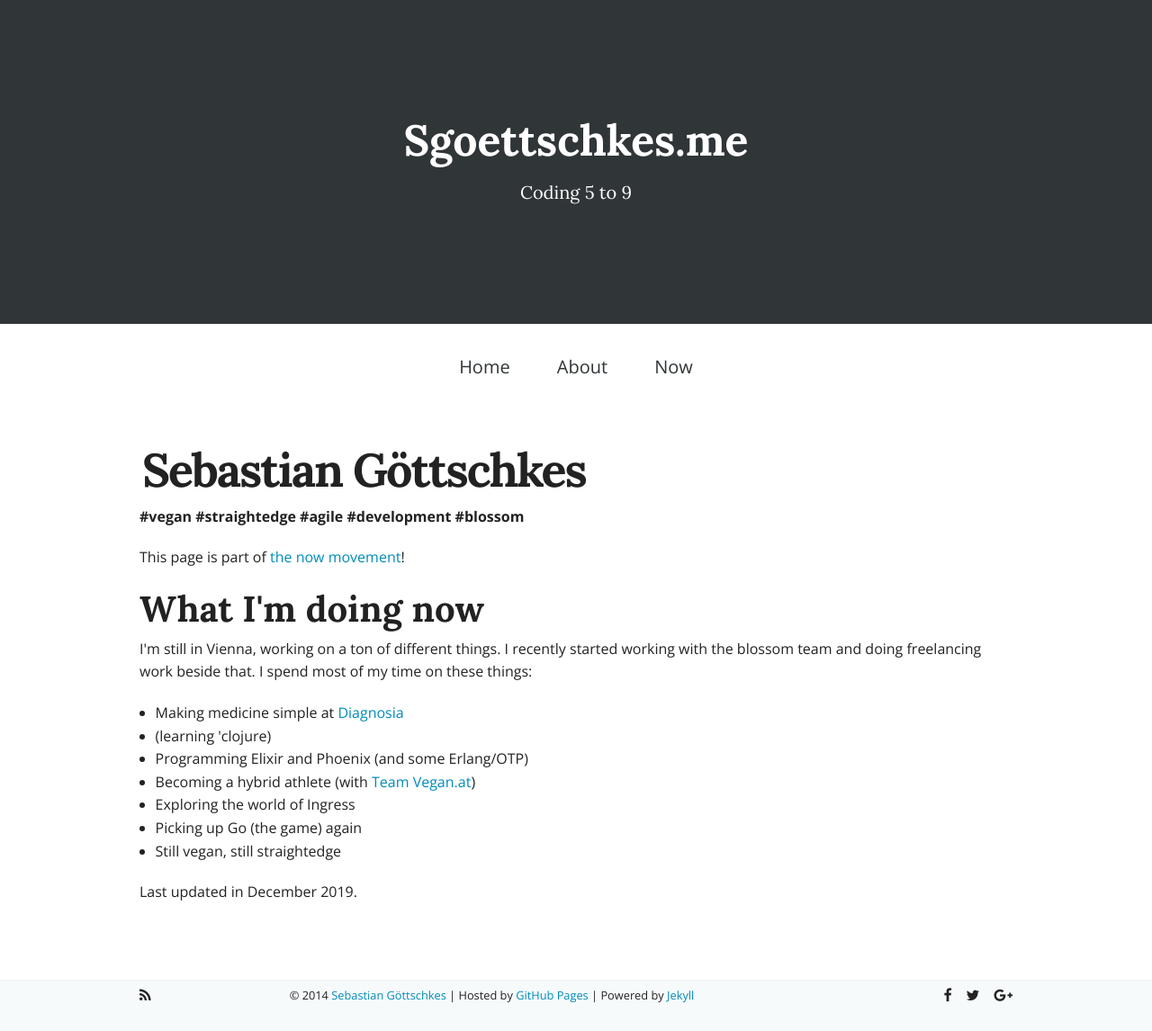
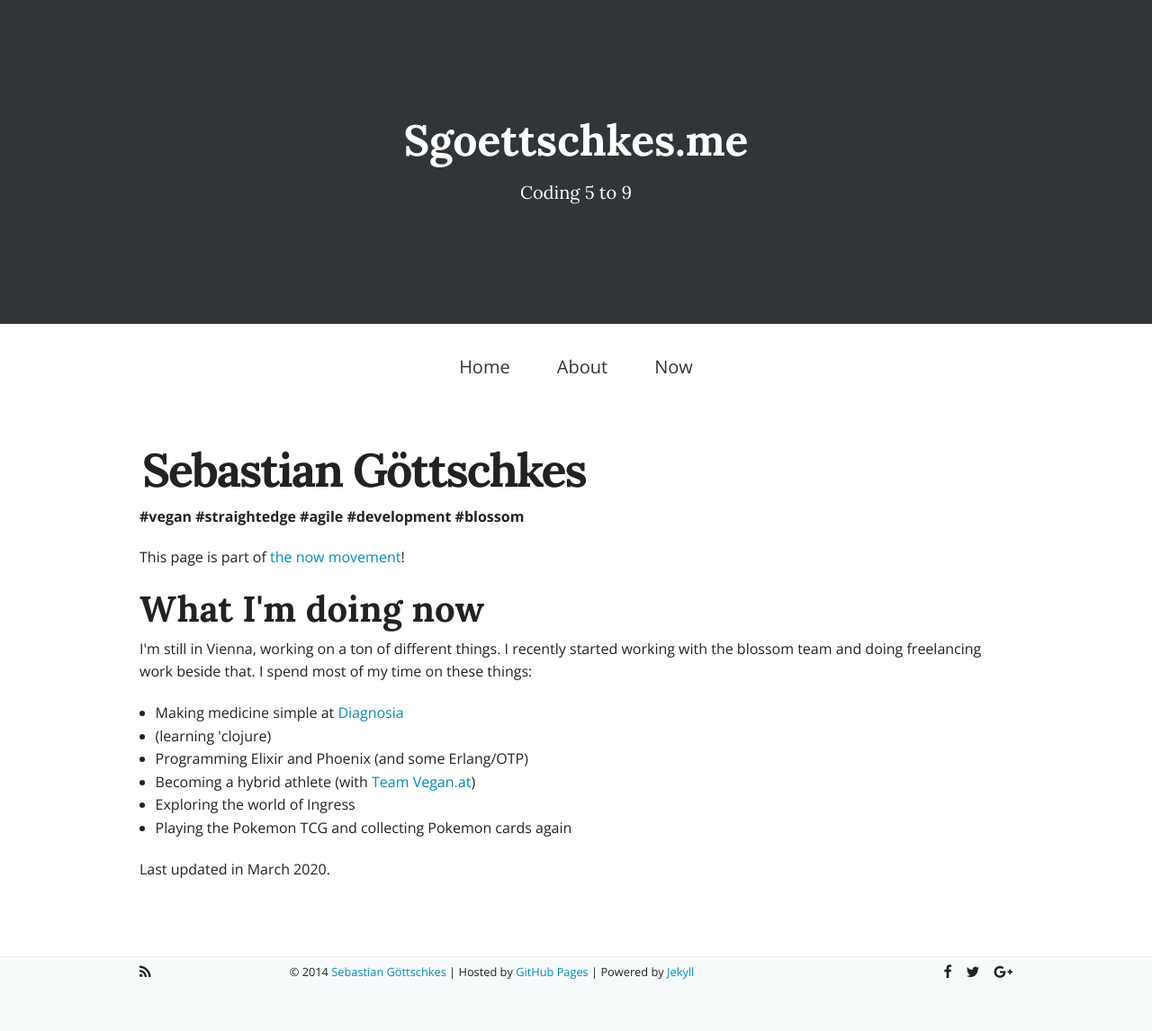
Before and after one commit to Sgoettschkes/sgoettschkes.github.io, a Jekyll site: the page built from now.html, in a window 1280 px wide. Shown: the whole page at 90% size. Built offline with Jekyll 4.4.1, drawn with Linux system fonts in a browser that asks for light colours; nearby versions of some CDN libraries; after the commit the page ends 1121 px from its top, so only the background shows below that.

Commit message:
Update /now

```diff
--- a/_data/now.yml
+++ b/_data/now.yml
@@ -3,5 +3,4 @@
 - Programming Elixir and Phoenix (and some Erlang/OTP)
 - Becoming a hybrid athlete (with <a href="http://www.teamvegan.at">Team Vegan.at</a>)
 - Exploring the world of Ingress
-- Picking up Go (the game) again
-- Still vegan, still straightedge
+- Playing the Pokemon TCG and collecting Pokemon cards again
--- a/now.html
+++ b/now.html
@@ -19,4 +19,4 @@ I spend most of my time on these things:</p>
     {% endfor %}
 </ul>
 
-<p>Last updated in December 2019.<p>
+<p>Last updated in March 2020.<p>
```
